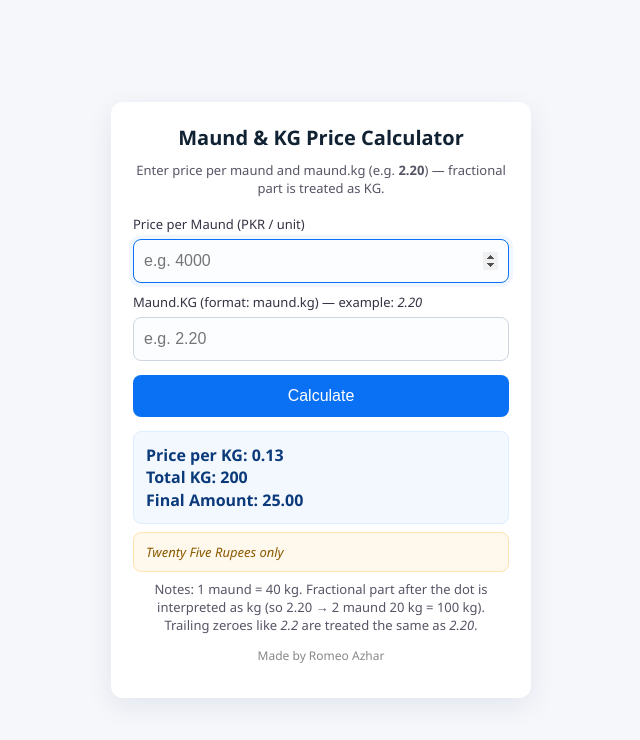
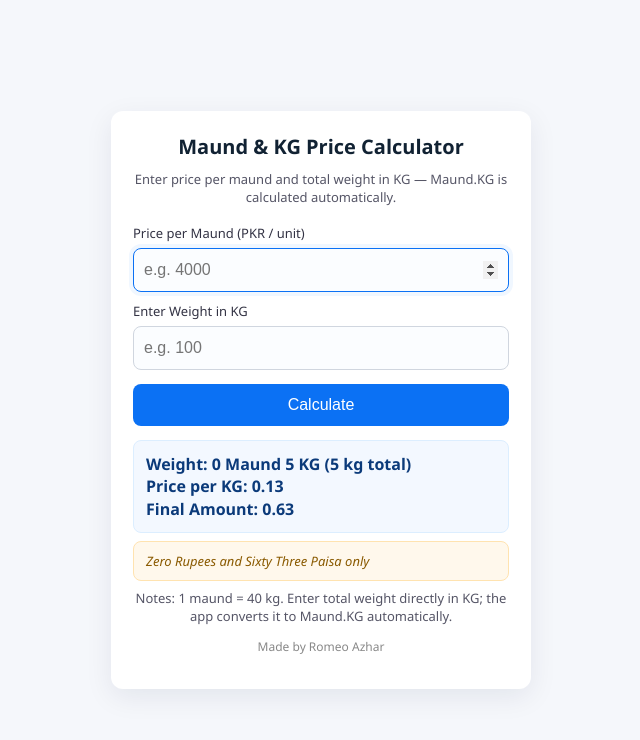
Before and after one commit to romeoazhar/maund-calculator, a plain HTML site: page index.html in a window 1280 px wide. Both pictures are taken after typing "5", "5" into the empty fields and a click on the button "Calculate". Shown: the whole page, without its empty margins (319-959 px from the left). Drawn offline with Linux system fonts and the light colour scheme.

Commit message:
Update index.html

```diff
--- a/index.html
+++ b/index.html
@@ -63,12 +63,6 @@
       box-shadow:0 0 0 4px rgba(11,113,244,0.06);
     }
 
-    .grid{
-      display:grid;
-      grid-template-columns: 1fr 1fr;
-      gap:10px;
-    }
-
     button{
       width:100%;
       padding:12px;
@@ -122,20 +116,20 @@
 
   <div class="card" role="application" aria-labelledby="title">
     <h1 id="title">Maund &amp; KG Price Calculator</h1>
-    <p class="lead">Enter price per maund and maund.kg (e.g. <strong>2.20</strong>) — fractional part is treated as KG.</p>
+    <p class="lead">Enter price per maund and total weight in KG — Maund.KG is calculated automatically.</p>
 
     <label for="priceM">Price per Maund (PKR / unit)</label>
     <input id="priceM" type="number" inputmode="decimal" step="0.01" placeholder="e.g. 4000">
 
-    <label for="maundKg">Maund.KG (format: maund.kg) — example: <em>2.20</em></label>
-    <input id="maundKg" type="number" inputmode="decimal" step="0.01" placeholder="e.g. 2.20">
+    <label for="kgInput">Enter Weight in KG</label>
+    <input id="kgInput" type="number" inputmode="decimal" step="0.01" placeholder="e.g. 100">
 
     <button id="calcBtn" type="button">Calculate</button>
 
     <div id="result" class="result" aria-live="polite">Result will appear here.</div>
     <div id="wordsResult" class="words" style="display:none;"></div>
 
-    <p class="small">Notes: 1 maund = 40 kg. Fractional part after the dot is interpreted as kg (so 2.20 → 2 maund 20 kg = 100 kg). Trailing zeroes like <em>2.2</em> are treated the same as <em>2.20</em>.</p>
+    <p class="small">Notes: 1 maund = 40 kg. Enter total weight directly in KG; the app converts it to Maund.KG automatically.</p>
     <p style="margin-top:12px;font-size:12px;color:#888;text-align:center;">Made by Romeo Azhar</p>
   </div>
 
@@ -143,36 +137,10 @@
 (function(){
   const MAUND_KG = 40;
   const priceEl = document.getElementById('priceM');
-  const maundEl = document.getElementById('maundKg');
+  const kgEl = document.getElementById('kgInput');
   const btn = document.getElementById('calcBtn');
   const out = document.getElementById('result');
   const wordsOut = document.getElementById('wordsResult');
-
-  function sanitizeFractionPart(fracStr){
-    fracStr = (fracStr || "").replace(/\D/g,'');
-    if(fracStr.length === 0) return 0;
-    if(fracStr.length === 1){
-      return Number(fracStr) * 10;
-    }
-    return Number(fracStr.slice(0,2));
-  }
-
-  function parseMaundKgFromString(raw){
-    raw = (raw || "").trim();
-    if(raw === "") return null;
-    raw = raw.replace(',', '.');
-
-    if(!raw.includes('.')){
-      const m = parseInt(raw.replace(/\D/g,''), 10);
-      return {maunds: isNaN(m) ? 0 : m, kgs: 0};
-    }
-    const parts = raw.split('.');
-    const maundPart = parts[0].replace(/\D/g,'');
-    const fracPart = parts.slice(1).join('');
-    const maunds = maundPart === "" ? 0 : parseInt(maundPart,10);
-    const kgs = sanitizeFractionPart(fracPart);
-    return {maunds: isNaN(maunds) ? 0 : maunds, kgs: isNaN(kgs) ? 0 : kgs};
-  }
 
   function showMessage(html){
     out.innerHTML = html;
@@ -234,35 +202,38 @@
 
   function calculate(){
     const priceVal = priceEl.value;
-    const maundRaw = maundEl.value;
+    const kgVal = kgEl.value;
 
-    if(priceVal === "" || maundRaw === ""){
+    if(priceVal === "" || kgVal === ""){
       showMessage('<span style="color:#b30">Please enter both fields.</span>');
       wordsOut.style.display = "none";
       return;
     }
 
     const pricePerMaund = Number(priceVal);
+    const totalKg = Number(kgVal);
+
     if(isNaN(pricePerMaund) || pricePerMaund < 0){
       showMessage('<span style="color:#b30">Enter a valid positive price.</span>');
       wordsOut.style.display = "none";
       return;
     }
-
-    const parsed = parseMaundKgFromString(maundRaw);
-    if(parsed === null){
-      showMessage('<span style="color:#b30">Enter a valid maund.kg value (e.g. 2.20).</span>');
+    if(isNaN(totalKg) || totalKg < 0){
+      showMessage('<span style="color:#b30">Enter a valid positive weight in KG.</span>');
       wordsOut.style.display = "none";
       return;
     }
 
-    const totalKg = (parsed.maunds * MAUND_KG) + parsed.kgs;
+    const maunds = Math.floor(totalKg / MAUND_KG);
+    const kgs = totalKg % MAUND_KG;
+    const kgsDisplay = kgs.toFixed(2).replace(/\.?0+$/, '') || '0';
+
     const pricePerKg = pricePerMaund / MAUND_KG;
     const totalPrice = pricePerKg * totalKg;
 
     showMessage(
+      `Weight: <strong>${maunds} Maund ${kgsDisplay} KG</strong> (${totalKg} kg total)<br>` +
       `Price per KG: <strong>${pricePerKg.toFixed(2)}</strong><br>` +
-      `Total KG: <strong>${totalKg}</strong><br>` +
       `Final Amount: <strong>${totalPrice.toFixed(2)}</strong>`
     );
 
@@ -270,13 +241,13 @@
     wordsOut.style.display = "block";
 
     priceEl.value = "";
-    maundEl.value = "";
+    kgEl.value = "";
     priceEl.focus();
   }
 
   btn.addEventListener('click', calculate);
 
-  [priceEl, maundEl].forEach(el=>{
+  [priceEl, kgEl].forEach(el=>{
     el.addEventListener('keydown', function(e){
       if(e.key === 'Enter') {
         e.preventDefault();
```
